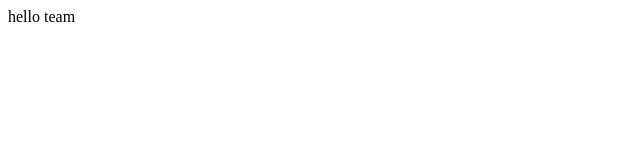
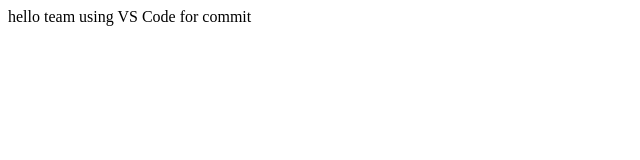
Before and after one commit to imyagnesh/git-tutorial, a plain HTML site: page index.html in a window 1280 px wide. Shown: the whole page, without its empty margins (0-640 px from the left). Drawn offline with Linux system fonts and the light colour scheme.

Commit message:
committed from vscode

```diff
--- a/index.html
+++ b/index.html
@@ -7,6 +7,6 @@
     <title>Document</title>
 </head>
 <body>
-    <div>hello team </div>
+    <div>hello team using VS Code for commit </div>
 </body>
 </html>
```
Also changed, not shown: 1 other file.
